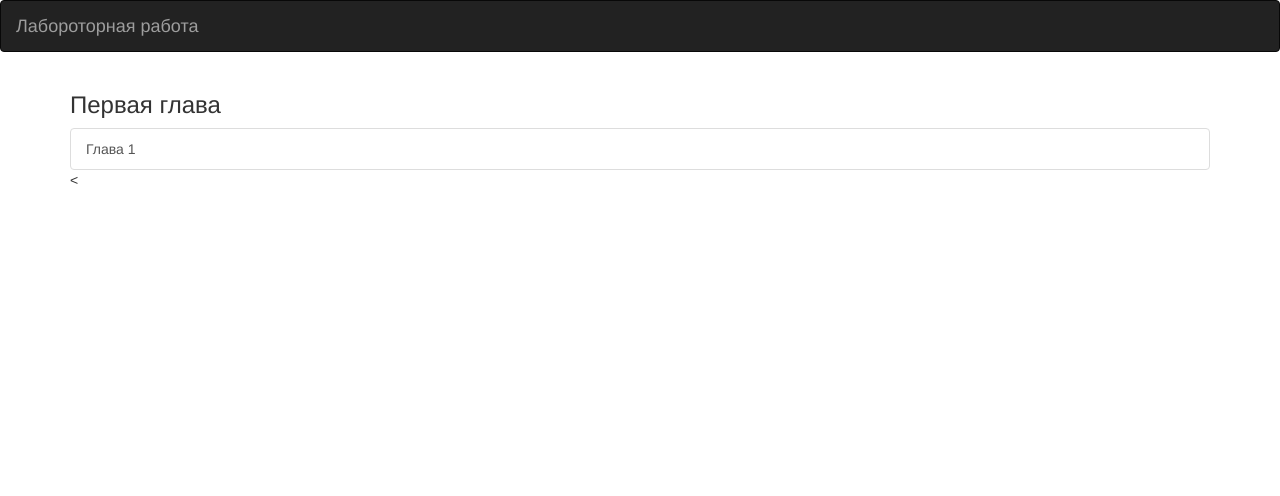
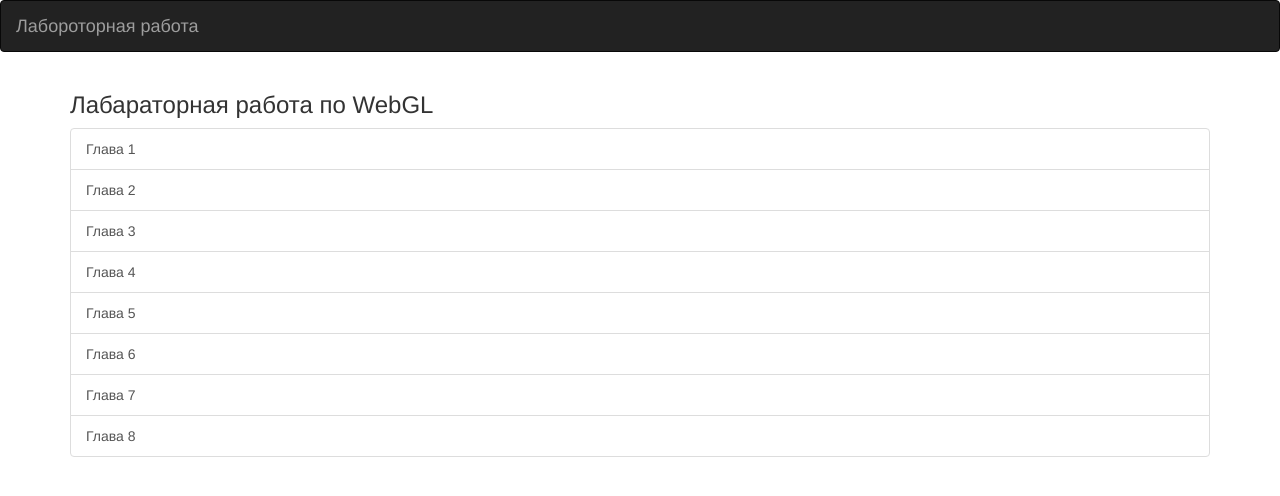
Before and after one commit to IST-NOT-FOUND/CGG-Zimin, a plain HTML site: page Index.html in a window 1280 px wide. Drawn offline with nearby package versions, Linux system fonts and the light colour scheme.

Commit message:
Добавление всех глав в меню

```diff
--- a/Index.html
+++ b/Index.html
@@ -18,10 +18,17 @@
             </div>
         </nav>
         <div class="container">
-            <h3>Первая глава</h3>
+            <h3>Лабараторная работа по WebGL</h3>
             <div class="list-group">
                 <a href="chapter/chapter1index.html" class="list-group-item">Глава 1</a>
-              <<!--  <a href="chapter/chapter1example2.html" class="list-group-item">Двумерное изображение</a>
+                <a href="chapter/chapter2index.html" class="list-group-item">Глава 2</a>
+                <a href="chapter/chapter3index.html" class="list-group-item">Глава 3</a>
+                <a href="chapter/chapter4index.html" class="list-group-item">Глава 4</a>
+                <a href="chapter/chapter5index.html" class="list-group-item">Глава 5</a>
+                <a href="chapter/chapter6index.html" class="list-group-item">Глава 6</a>
+                <a href="chapter/chapter7index.html" class="list-group-item">Глава 7</a>
+                <a href="chapter/chapter8index.html" class="list-group-item">Глава 8</a>
+              <!--  <a href="chapter/chapter1example2.html" class="list-group-item">Двумерное изображение</a>
                 <a href="chapter/chapter2example1.html" class="list-group-item">Создание контекста</a> -->
 
             </div>
```
